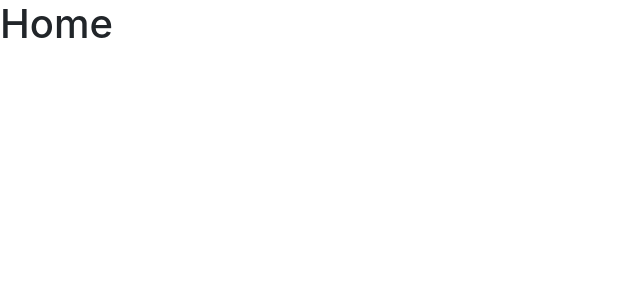
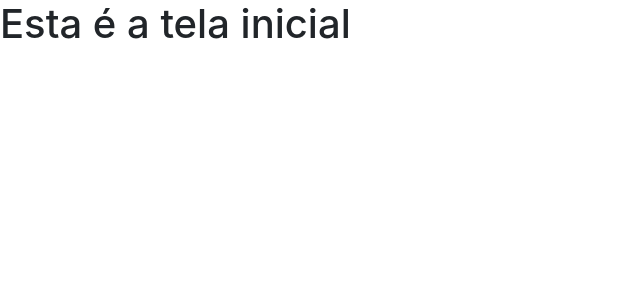
Before and after one commit to jaguilarodrigues/central-de-erros, a React (Create React App) app in the folder central-de-erros/: page /home in a window 1280 px wide. Shown: the top 300 px of the page, without its empty margins (0-640 px from the left). Built offline with nearby package versions, Linux system fonts and the light colour scheme.

Commit message:
mudanca da tela inicial

```diff
--- a/central-de-erros/src/view/home/index.js
+++ b/central-de-erros/src/view/home/index.js
@@ -1,11 +1,9 @@
-import React, { useState } from 'react';
-import './style.css';
-import { Link } from 'react-router-dom';
+import React, { useState } from "react";
+import "./style.css";
+import { Link } from "react-router-dom";
 
 function Home() {
-  return (
-    <h1>Home</h1>
-  )
+  return <h1>Esta é a tela inicial</h1>;
 }
 
 export default Home;
```
Also changed, not shown: 1 other file (tests, documents, lock files or other folders).
